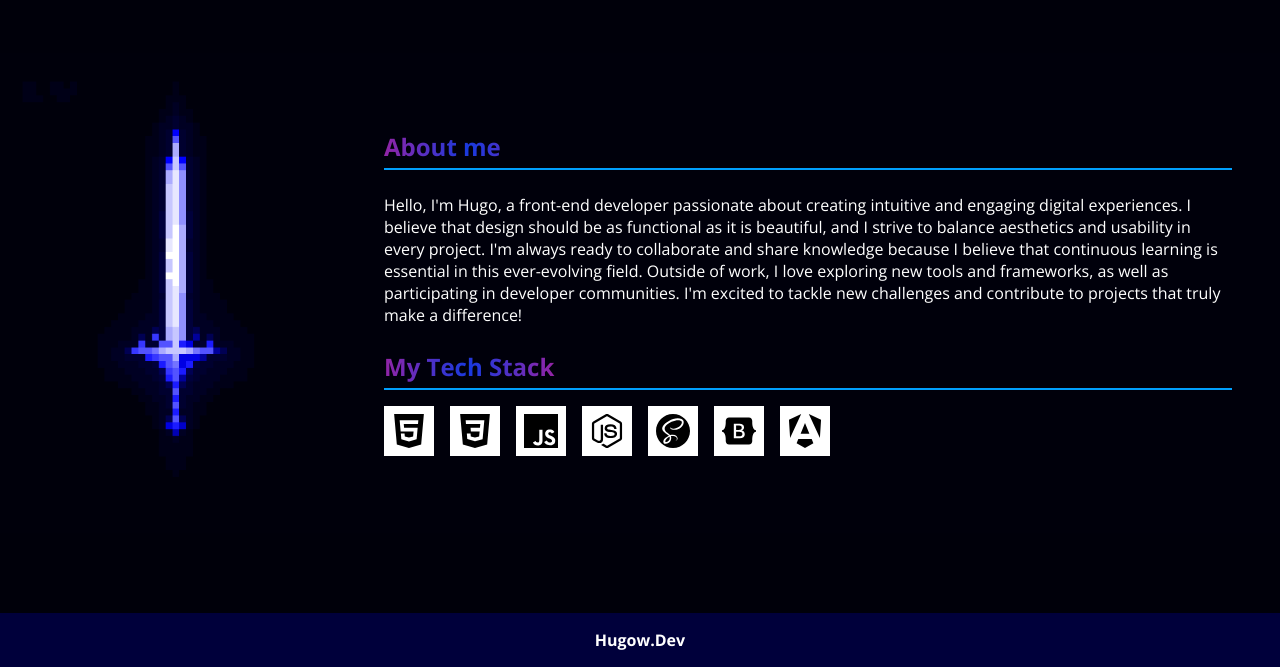
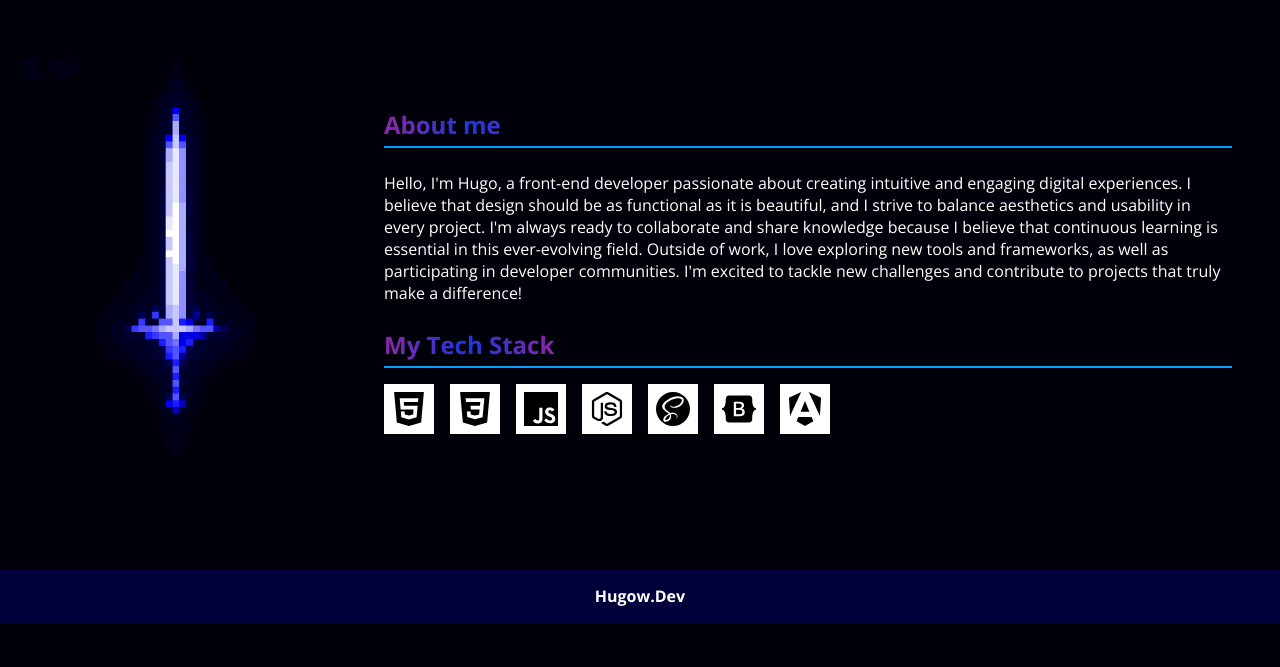
Before and after one commit to Hugodelelis/portfolio, an Angular app: page / in a window 1280 px wide. Shown: the part 627-1294 px from the top of the page. After the commit the page ends 1250 px from the top, so only its background shows below. Built offline with nearby package versions, Linux system fonts and the light colour scheme.

Commit message:
modif height

```diff
--- a/src/app/modules/components/about/about.component.scss
+++ b/src/app/modules/components/about/about.component.scss
@@ -1,6 +1,6 @@
 :host {
     #about {
-        min-height: 60vh;
+        min-height: 50vh;
         background-color: var(--black-020);
         display: flex;
         justify-content: center;
```
